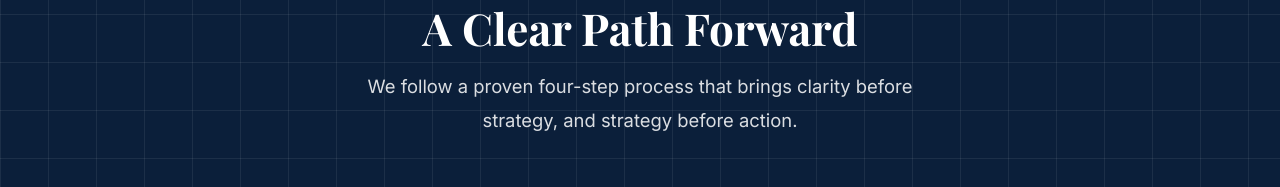
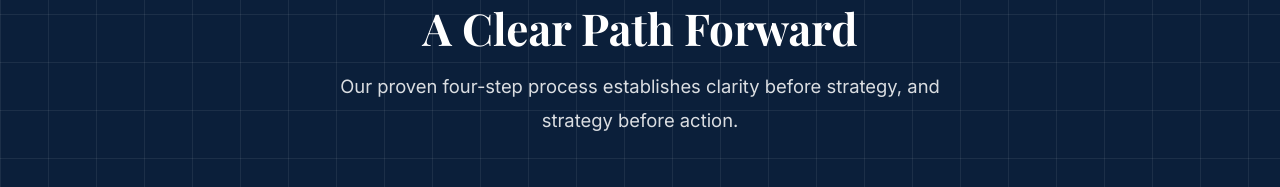
Before and after one commit to DeliverDigital-WebsiteAgency/ekkleon-site, a Next.js app: page / in a window 1280 px wide. Shown: the part 1467-1654 px from the top of the page. Built offline with nearby package versions, Linux system fonts and the light colour scheme; no server answers; a web font is replaced by a local one.

Commit message:
Refresh Process intro copy for freshness and clarity

```diff
--- a/app/components/Process.js
+++ b/app/components/Process.js
@@ -3,7 +3,7 @@ export default function Process({ steps }) {
     '@context': 'https://schema.org',
     '@type': 'HowTo',
     name: 'How Ekkleon\'s Church Consulting Process Works',
-    description: 'We follow a proven four-step process that brings clarity before strategy, and strategy before action.',
+    description: 'Our proven four-step process establishes clarity before strategy, and strategy before action.',
     step: steps.map((step) => ({
       '@type': 'HowToStep',
       name: step.title.rendered,
@@ -53,7 +53,7 @@ export default function Process({ steps }) {
           maxWidth: '600px',
           lineHeight: 1.8,
           margin: '0 auto',
-        }}>We follow a proven four-step process that brings clarity before strategy, and strategy before action.</p>
+        }}>Our proven four-step process establishes clarity before strategy, and strategy before action.</p>
       </div>
 
       <div className="process-steps">
```
